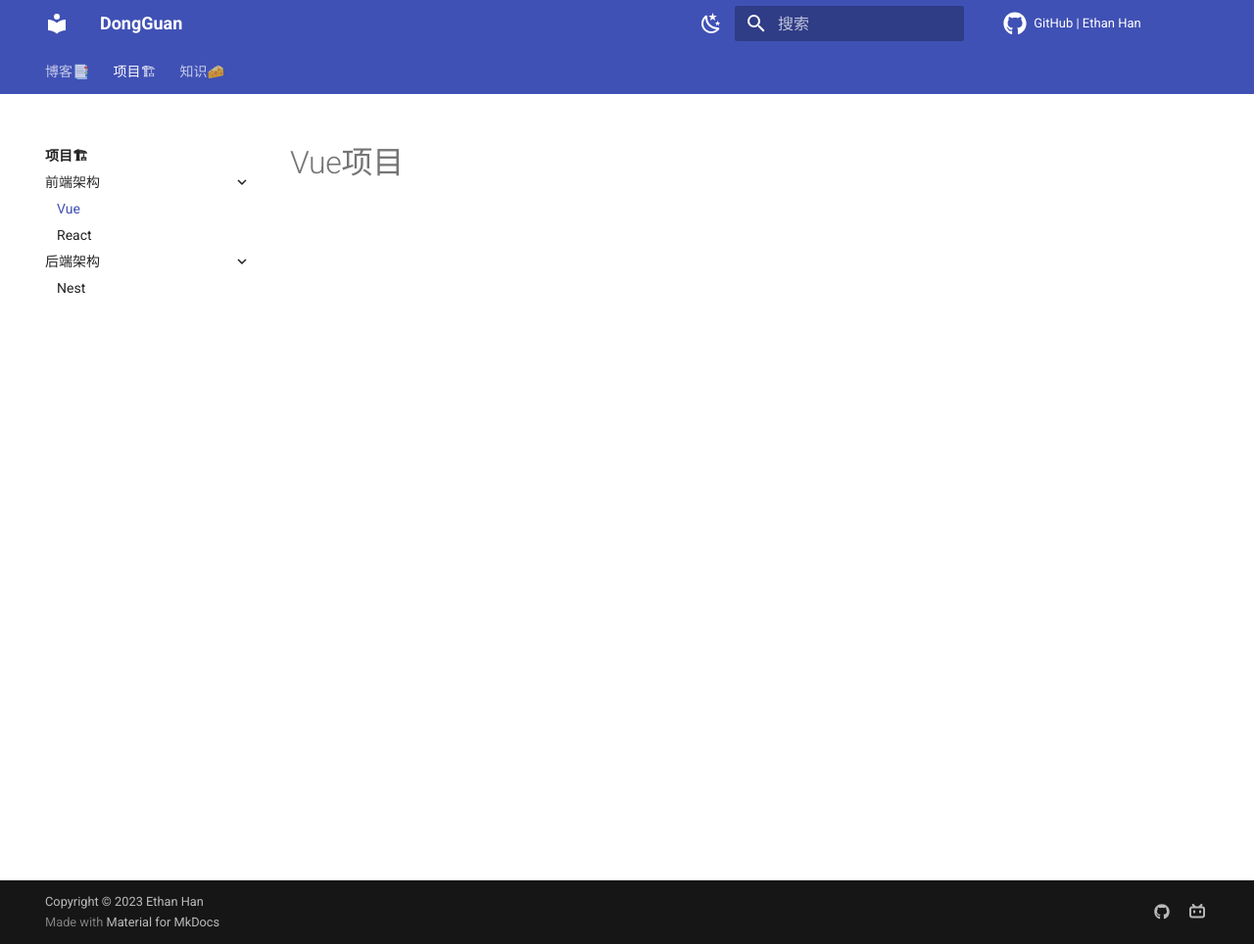
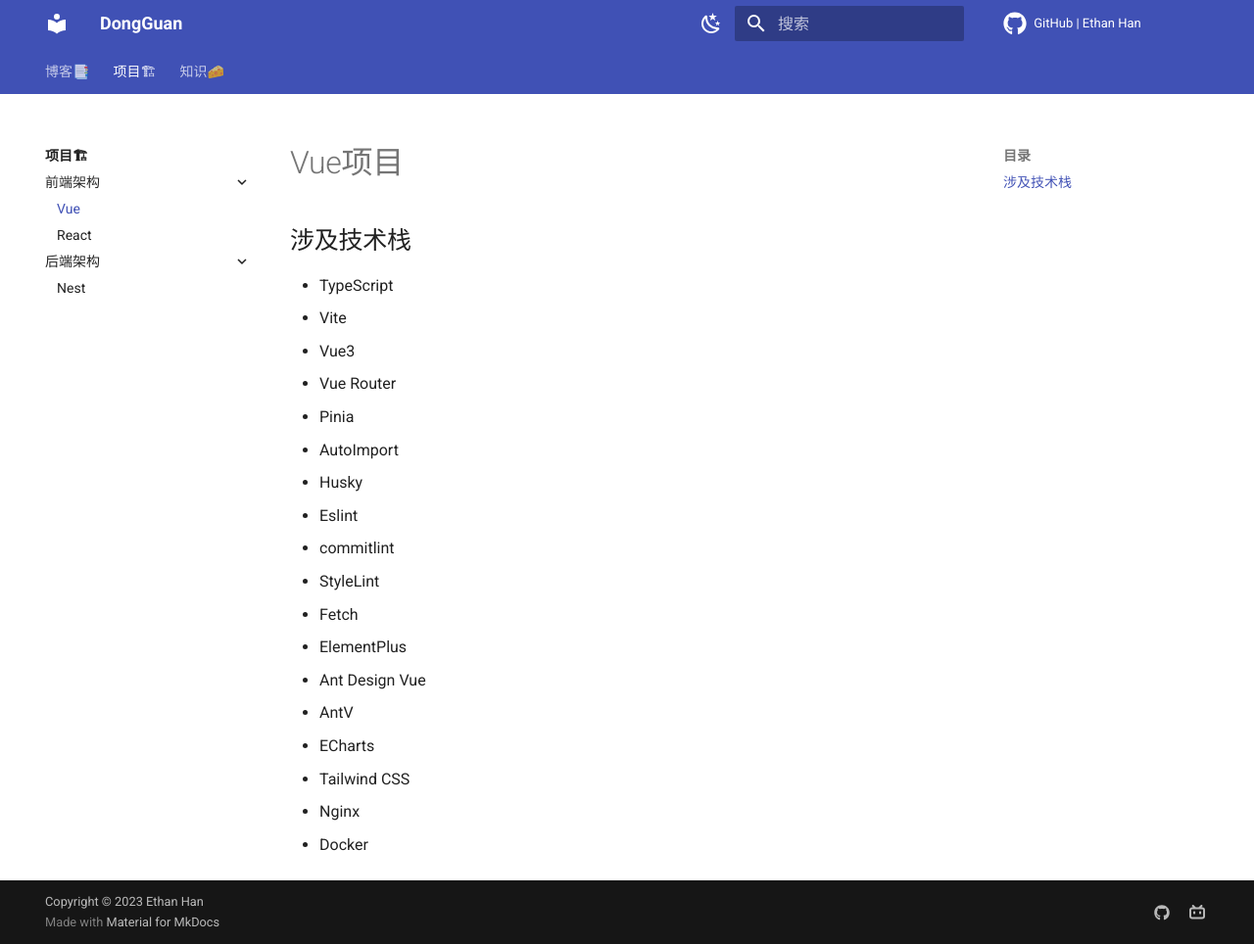
Before and after one commit to Webming19/Webming19.github.io, an MkDocs documentation site: the page built from docs/PROJECT/FrontEnd/vue.md, in a window 1280 px wide and 964 px high. Shown: the whole window at 98% size. Built offline with MkDocs 1.6.1 and Material for MkDocs 9.7.7, drawn with Linux system fonts in a browser that asks for light colours.

Commit message:
docs(vue): 增加Vue项目设计内容

```diff
--- a/docs/PROJECT/FrontEnd/vue.md
+++ b/docs/PROJECT/FrontEnd/vue.md
@@ -1 +1,22 @@
 # Vue项目
+
+## 涉及技术栈
+
+- TypeScript
+- Vite
+- Vue3
+- Vue Router
+- Pinia
+- AutoImport
+- Husky
+- Eslint
+- commitlint
+- StyleLint
+- Fetch
+- ElementPlus
+- Ant Design Vue
+- AntV
+- ECharts
+- Tailwind CSS
+- Nginx
+- Docker
```
